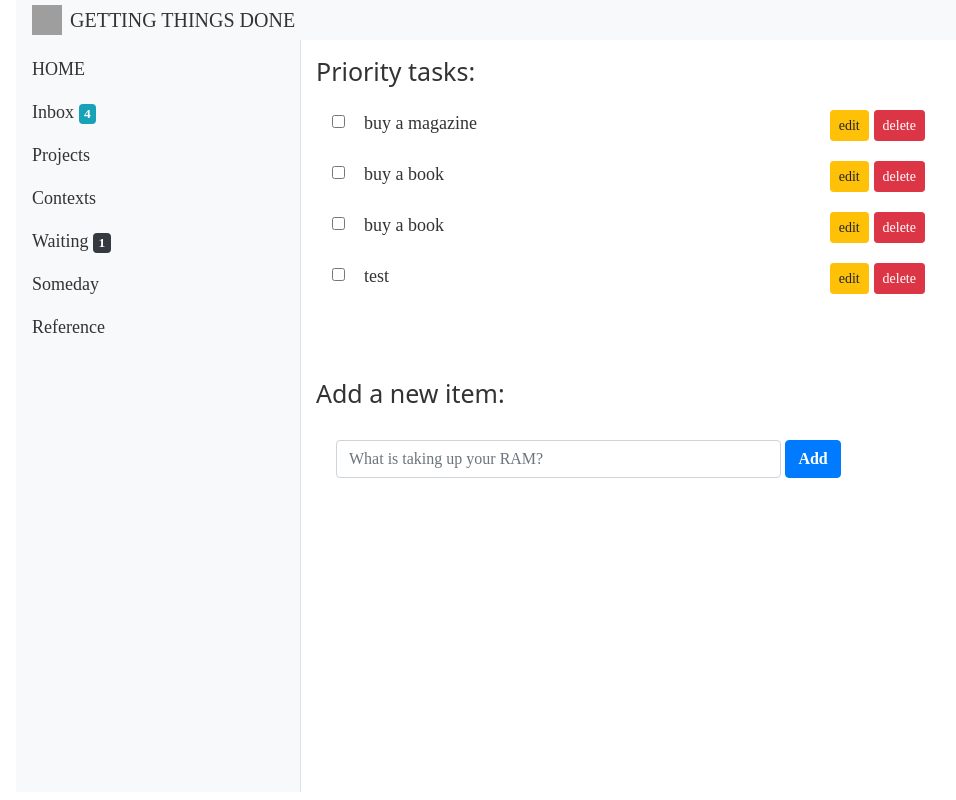
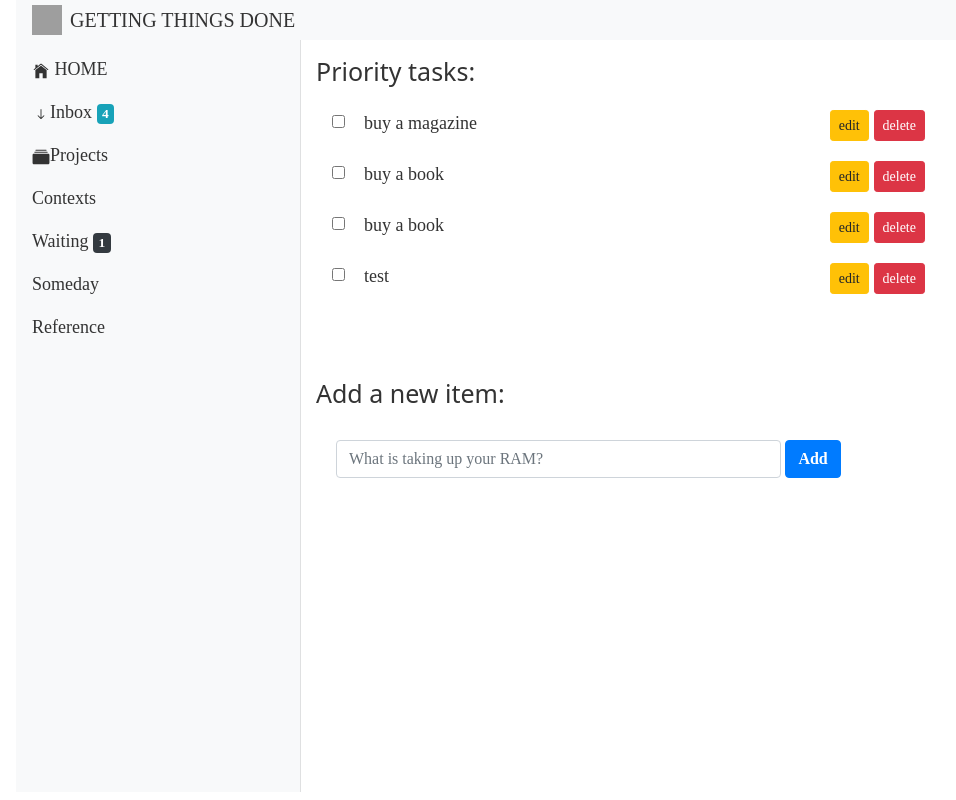
Before and after one commit to milkywaynian/todo-app-frontend, a React (Create React App) app: page / in a window 1280 px wide. Shown: the whole page, without its empty margins (54-1010 px from the left). Built offline with nearby package versions, Linux system fonts and the light colour scheme; grey boxes are pictures that could not be loaded.

Commit message:
testing icons

```diff
--- a/package.json
+++ b/package.json
@@ -10,6 +10,7 @@
     "react": "^16.12.0",
     "react-bootstrap": "^1.0.0-beta.16",
     "react-dom": "^16.12.0",
+    "react-icons": "^3.9.0",
     "react-scripts": "3.3.0",
     "uuid": "^3.4.0"
   },
--- a/src/App.js
+++ b/src/App.js
@@ -9,35 +9,35 @@ import uuidv4 from 'uuid/v4';
 class App extends React.Component {
 
   state = {
-    tasks: [
+    incompleteTasks: [
       { id: uuidv4(), description: "buy a magazine", completed: false },
       { id: uuidv4(), description: "buy a book", completed: false },
       { id: uuidv4(), description: "buy a book", completed: false },
       { id: uuidv4(), description: "test", completed: false }
-    ]
+    ],
+
+    completedTasks: []
   }
 
   deleteTask = (taskId) => {
 
-    const updatedTasks = this.state.tasks.filter(task => task.id !== taskId);
+    const updatedTasks = this.state.incompleteTasks.filter(task => task.id !== taskId);
     this.setState({
-      tasks: updatedTasks
+      incompleteTasks: updatedTasks
     });
   }
 
   incompleteItemsCount = () => {
-      return this.state.tasks.filter(task => task.completed === false).length
+      return this.state.incompleteTasks.filter(task => task.completed === false).length
   }
 
-  //todo: rewrite to make it simple - the break is quite confusing!
   completeTask = (taskId) => {
-    const tasksBeingUpdated = this.state.tasks;
+    const tasksBeingUpdated = this.state.incompleteTasks;
     for (let i = 0; i < tasksBeingUpdated.length; i++) {
-      const updatedTask = tasksBeingUpdated[i]
-        if(updatedTask.id === taskId) {
-          updatedTask.completed = true;
+        if(tasksBeingUpdated[i].id === taskId) {
+          tasksBeingUpdated[i].completed = true;
           this.setState ({
-            tasks: tasksBeingUpdated
+            incompleteTasks: tasksBeingUpdated
           });
         }
     }
@@ -47,10 +47,10 @@ class App extends React.Component {
 
   addTask = (taskDescription) => {
     const newTask = { id: uuidv4(), description: taskDescription, completed: false };
-    const allTasks = this.state.tasks;
+    const allTasks = this.state.incompleteTasks;
     allTasks.push(newTask);
     this.setState({
-      tasks: allTasks
+      incompleteTasks: allTasks
     })
   }
 
@@ -60,7 +60,7 @@ class App extends React.Component {
     return (
       <div className="container">
         <Header />
-        <Body taskCount={this.incompleteItemsCount()} allTasks={this.state.tasks} deleteTaskFunc={this.deleteTask} addTaskFunc={this.addTask} completeTaskFunc={this.completeTask}/>
+        <Body taskCount={this.incompleteItemsCount()} allTasks={this.state.incompleteTasks} deleteTaskFunc={this.deleteTask} addTaskFunc={this.addTask} completeTaskFunc={this.completeTask}/>
       </div>
     );
   }
--- a/src/components/Navigation Components/NavHome.js
+++ b/src/components/Navigation Components/NavHome.js
@@ -1,5 +1,6 @@
 
 import React from 'react'
+import { IoIosHome } from "react-icons/io";
 
 
 class NavHome extends React.Component {
@@ -8,7 +9,7 @@ class NavHome extends React.Component {
         return (
             <li className="nav-item">
                 <a className="nav-link" href="https://www.google.com/">
-                       HOME
+                <IoIosHome /> HOME
                 </a>
                     </li>
         );
--- a/src/components/Navigation Components/NavInbox.js
+++ b/src/components/Navigation Components/NavInbox.js
@@ -1,6 +1,7 @@
 
 import React from 'react'
 import InboxBadge from './InboxBadge'
+import { IoIosArrowRoundDown } from "react-icons/io";
 
 
 
@@ -10,7 +11,7 @@ class NavInbox extends React.Component {
         return (
             <li className="nav-item">
                       <a className="nav-link" href="https://www.google.com/">
-                       Inbox <InboxBadge taskCount = {this.props.taskCount}/>
+                       <IoIosArrowRoundDown/>Inbox <InboxBadge taskCount = {this.props.taskCount}/>
                 </a>
                     </li>
         );
--- a/src/components/Navigation Components/NavProjects.js
+++ b/src/components/Navigation Components/NavProjects.js
@@ -1,6 +1,6 @@
 
 import React from 'react'
-
+import { IoIosAlbums } from "react-icons/io";
 
 
 class NavProjects extends React.Component {
@@ -9,7 +9,7 @@ class NavProjects extends React.Component {
         return (
             <li className="nav-item">
                        <a className="nav-link" href="https://www.google.com/">
-                       Projects
+                       <IoIosAlbums/>Projects
                 </a>
                     </li>
         );
```
Also changed, not shown: 1 other file (tests, documents, lock files or other folders).
